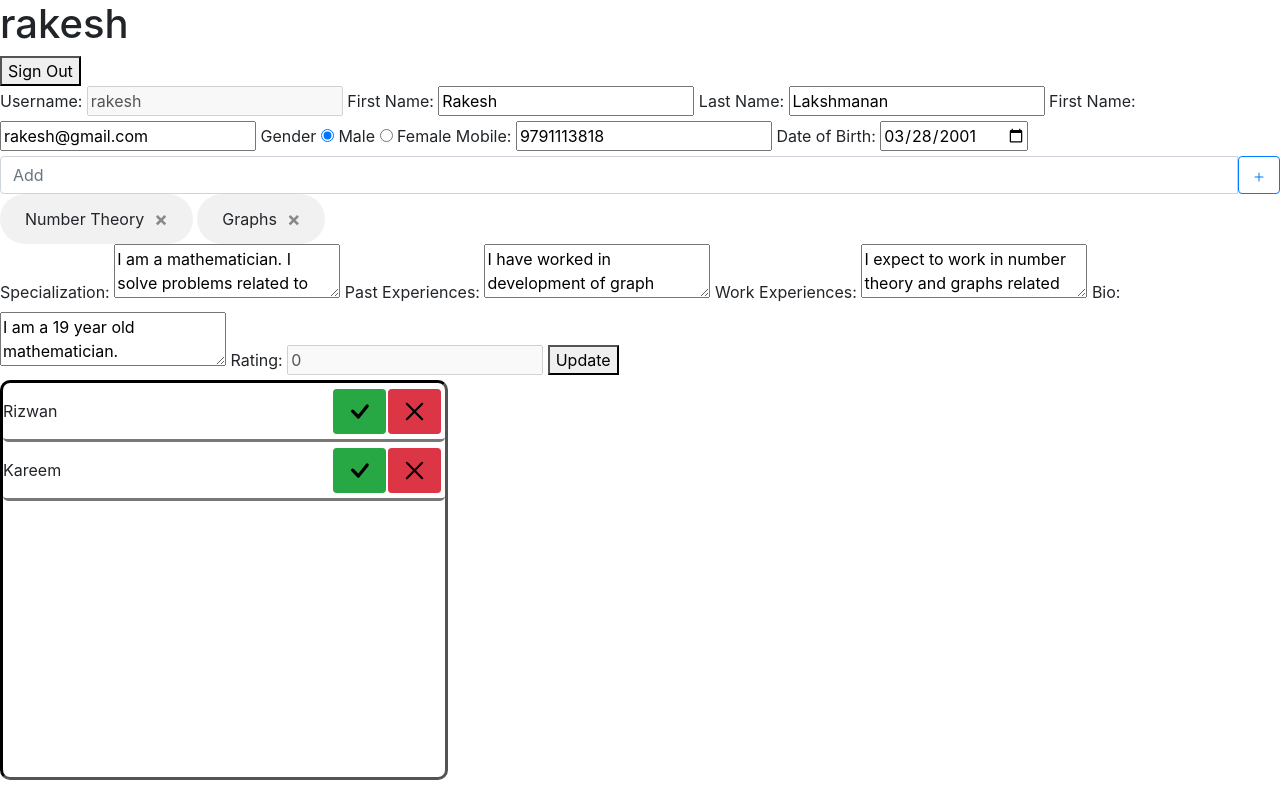
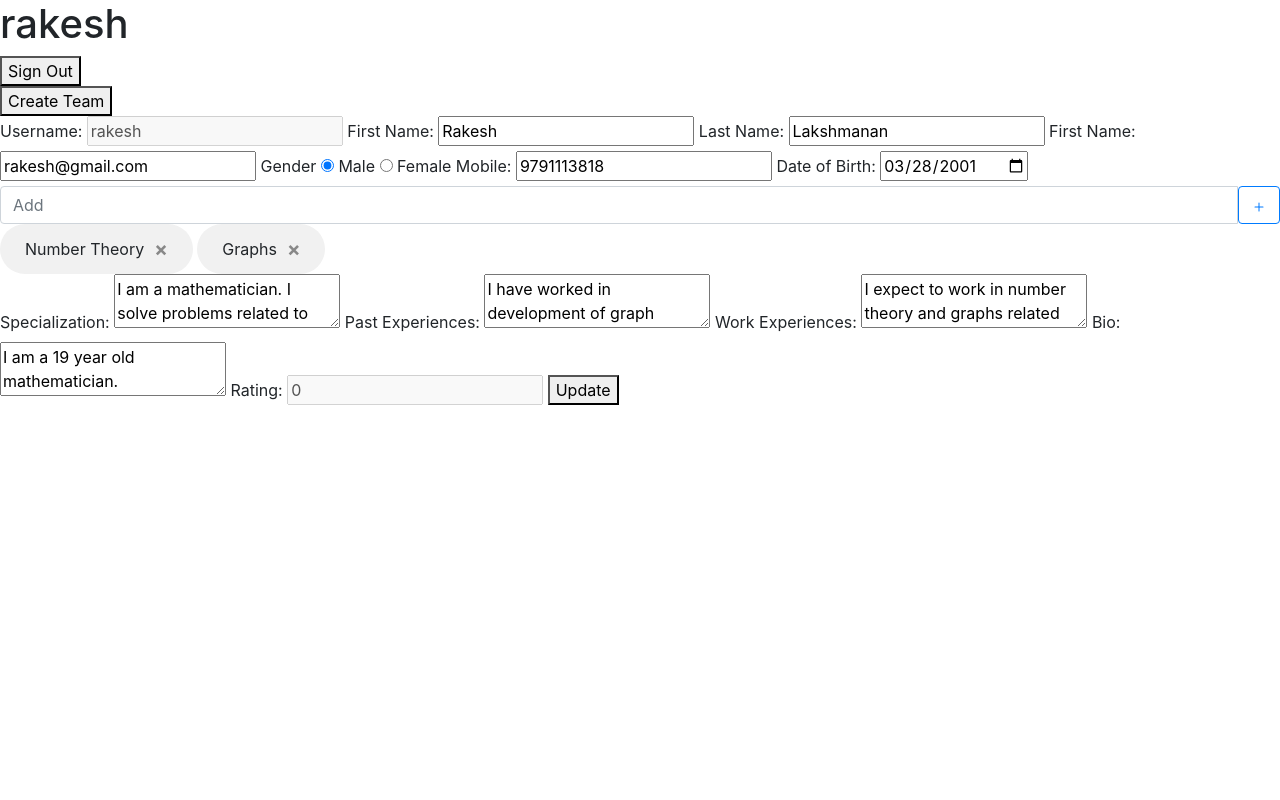
Before and after one commit to rizwankareem006/talenthunt, a Django app: a page that uses TalentHunt/Details/templates/Details/profile.html in a window 1280 px wide. Run offline with Django 3.2, Linux system fonts and the light colour scheme; a user stored in the database is signed in; data comes from the database, SQL or seed files in the repository; some libraries are stand-ins or nearby versions.

Commit message:
Team Profile Created

```diff
--- a/TalentHunt/Details/templates/Details/feed.html
+++ b/TalentHunt/Details/templates/Details/feed.html
@@ -13,7 +13,8 @@
     <button type="submit">Sign Out</button>
 </form>
 {% for item in carddet %}
-<div class="card">
+    <a href = "{% url 'Details:Profile' username=item.username %}">
+        <button class="card">
             <div class="card-header">
                 {{ item.fullname }}
             </div>
@@ -26,7 +27,8 @@
                 {{ item.workexpec }}
                 {{ item.rating }}
             </div>
-</div>
+        </button>
+    </a>
 {% endfor %}
 <ul class="pagination">
     <li class="page-item"><a class="page-link" href="{% url 'Details:Feed' page=page_number.previousPage %}">Previous</a></li>
--- a/TalentHunt/Details/templates/Details/profile.html
+++ b/TalentHunt/Details/templates/Details/profile.html
@@ -53,6 +53,9 @@
     {% csrf_token %}
     <button type="submit">Sign Out</button>
 </form>
+<form action="{% url 'Details:CreateTeam' %}" method="GET">
+    <button type="submit">Create Team</button>
+</form>
 <div id="status">
 
 </div>
@@ -61,20 +64,21 @@
     <label for="username">Username:</label>
     <input type="text" id="username" value={{pd.username}} disabled>
     <label for="firstname">First Name:</label>
-    <input type="text" id="firstname" value={{pd.firstname}}>
+    <input type="text" id="firstname" value={{pd.firstname}} {% if owner == False %} disabled {% endif %}>
     <label for="lastname">Last Name:</label>
-    <input type="text" id="lastname" value={{pd.lastname}}>
+    <input type="text" id="lastname" value={{pd.lastname}} {% if owner == False %} disabled {% endif %}>
     <label for="email">First Name:</label>
-    <input type="email" id="email" value={{pd.email}}>
+    <input type="email" id="email" value={{pd.email}} {% if owner == False %} disabled {% endif %}>
     <label>Gender</label>
-    <input type="radio" name="gender" id="male" value="Male" {% if pd.gender == 'Male' %}checked{% endif %}>
+    <input type="radio" name="gender" id="male" value="Male" {% if pd.gender == 'Male' %}checked{% endif %} {% if owner == False %} disabled {% endif %}>
     <label for="male">Male</label>
-    <input type="radio" name="gender" id="female" value="Female" {% if pd.gender == 'Female' %}checked{% endif %}>
+    <input type="radio" name="gender" id="female" value="Female" {% if pd.gender == 'Female' %}checked{% endif %} {% if owner == False %} disabled {% endif %}>
     <label for="female">Female</label>
     <label for="mobile">Mobile:</label>
-    <input type="number" id="mobile" value="{{pd.mobile}}">
+    <input type="number" id="mobile" value="{{pd.mobile}}" {% if owner == False %} disabled {% endif %}>
     <label for="dob">Date of Birth:</label>
-    <input type="date" id="dob" value="{{pd.dob}}">
+    <input type="date" id="dob" value="{{pd.dob}}" {% if owner == False %} disabled {% endif %}>
+    {% if owner %}
     <div class="input-group">
         <input type="text" id="chipValue" class="form-control" placeholder="Add">
         <div class="input-group-btn">
@@ -86,6 +90,7 @@
             </button>
         </div>
     </div>
+    {% endif %}
     <div id="tokens">
         {% for item in pd.skillset %}
             <div class="chip">
@@ -95,56 +100,17 @@
         {% endfor %}
     </div>
     <label for="specialization">Specialization:</label>
-    <textarea id="specialization">{{pd.specialization}}</textarea>
+    <textarea id="specialization" {% if owner == False %} disabled {% endif %}>{{pd.specialization}}</textarea>
     <label for="pastexp">Past Experiences:</label>
-    <textarea id="pastexp">{{pd.pastexp}}</textarea>
+    <textarea id="pastexp" {% if owner == False %} disabled {% endif %}>{{pd.pastexp}}</textarea>
     <label for="workexpec">Work Experiences:</label>
-    <textarea id="workexpec">{{pd.workexpec}}</textarea>
+    <textarea id="workexpec" {% if owner == False %} disabled {% endif %}>{{pd.workexpec}}</textarea>
     <label for="bio">Bio:</label>
-    <textarea id="bio">{{pd.bio}}</textarea>
+    <textarea id="bio" {% if owner == False %} disabled {% endif %}>{{pd.bio}}</textarea>
     <label for="rating">Rating:</label>
     <input type="number" id="rating" value="{{pd.rating}}" disabled>
-    <button type="button" id="update">Update</button>
-</form>
-<form>
-    {% csrf_token %}
-    <div class="teamlist">
-        <div class="item">
-            <div class="itemtext">
-                Rizwan
-            </div>
-            <div class="tick">
-                <button class="btn btn-success btn-sm" type="button" style="margin-right: 2px;">
-                    <svg width="2.5em" height="2.5em" viewBox="0 0 16 16" class="bi bi-check" fill="fillColor" xmlns="http://www.w3.org/2000/svg">
-                        <path fill-rule="evenodd" d="M10.97 4.97a.75.75 0 0 1 1.071 1.05l-3.992 4.99a.75.75 0 0 1-1.08.02L4.324 8.384a.75.75 0 1 1 1.06-1.06l2.094 2.093 3.473-4.425a.236.236 0 0 1 .02-.022z"/>
-                    </svg>
-                </button>
-                <button class="btn btn-danger btn-sm" type="button" style="margin-right: 2px;">
-                    <svg width="2.5em" height="2.5em" viewBox="0 0 16 16" class="bi bi-x" fill="fillColor" xmlns="http://www.w3.org/2000/svg">
-                        <path fill-rule="evenodd" d="M11.854 4.146a.5.5 0 0 1 0 .708l-7 7a.5.5 0 0 1-.708-.708l7-7a.5.5 0 0 1 .708 0z"/>
-                        <path fill-rule="evenodd" d="M4.146 4.146a.5.5 0 0 0 0 .708l7 7a.5.5 0 0 0 .708-.708l-7-7a.5.5 0 0 0-.708 0z"/>
-                    </svg>
-                </button>
-            </div>
-        </div>
-        <div class="item">
-            <div class="itemtext">
-                Kareem
-            </div>
-            <div class="tick">
-                <button class="btn btn-success btn-sm" type="button" style="margin-right: 2px;">
-                    <svg width="2.5em" height="2.5em" viewBox="0 0 16 16" class="bi bi-check" fill="fillColor" xmlns="http://www.w3.org/2000/svg">
-                        <path fill-rule="evenodd" d="M10.97 4.97a.75.75 0 0 1 1.071 1.05l-3.992 4.99a.75.75 0 0 1-1.08.02L4.324 8.384a.75.75 0 1 1 1.06-1.06l2.094 2.093 3.473-4.425a.236.236 0 0 1 .02-.022z"/>
-                    </svg>
-                </button>
-                <button class="btn btn-danger btn-sm" type="button" style="margin-right: 2px;">
-                    <svg width="2.5em" height="2.5em" viewBox="0 0 16 16" class="bi bi-x" fill="fillColor" xmlns="http://www.w3.org/2000/svg">
-                        <path fill-rule="evenodd" d="M11.854 4.146a.5.5 0 0 1 0 .708l-7 7a.5.5 0 0 1-.708-.708l7-7a.5.5 0 0 1 .708 0z"/>
-                        <path fill-rule="evenodd" d="M4.146 4.146a.5.5 0 0 0 0 .708l7 7a.5.5 0 0 0 .708-.708l-7-7a.5.5 0 0 0-.708 0z"/>
-                    </svg>
-                </button>
-            </div>
-        </div>
-    </div>
+    {% if owner == True %}
+        <button type="button" id="update">Update</button>
+    {% endif %}
 </form>
 {% endblock %}
--- a/TalentHunt/Details/urls.py
+++ b/TalentHunt/Details/urls.py
@@ -6,5 +6,8 @@ urlpatterns = [
     path('skills/', views.skills, name="Skills"),
     path('feed/<int:page>/', views.feed, name="Feed"),
     path('profile/<str:username>', views.profile, name="Profile"),
-    path('profile/update/<str:username>', views.profileupdate, name="ProfileUpdate")
+    path('profile/update/<str:username>', views.profileupdate, name="ProfileUpdate"),
+    path('createTeam/', views.createteam, name="CreateTeam"),
+    path('teamprofile/<int:team>', views.teamprofile, name="TeamProfile"),
+    path('teamprofile/update/<int:team>', views.teamprofileupdate, name="TeamProfileUpdate"),
 ]
--- a/TalentHunt/Details/views.py
+++ b/TalentHunt/Details/views.py
@@ -1,10 +1,10 @@
 from django.shortcuts import render,redirect
 from django.contrib.auth import logout
 from django.contrib.auth.decorators import login_required
-from .models import Skills, SkillSet
+from .models import Skills, SkillSet, Teams, TeamDesc, TeamMembers
 from django.contrib.auth.models import User
-from django.http import JsonResponse
-from .datastructure import CardDetails, PageNumber, ProfileDetails
+from django.http import JsonResponse, HttpResponseNotFound
+from .datastructure import CardDetails, PageNumber, ProfileDetails, TeamProfile
 
 # Create your views here.
 def signout(request):
@@ -49,39 +49,99 @@ def feed(request,page=1):
 
 @login_required
 def profile(request,username):
-    if request.method == "POST":
-        pass
-    else:
+    if str(request.user) == username:
         user = User.objects.get(username = request.user)
         pd = ProfileDetails(user)
-        context = {'pd':pd}
-        return render(request,'Details/profile.html', context=context)
+        context = {'pd':pd, 'owner':True}
+        print(context)
+    else:
+        user = User.objects.get(username = username)
+        pd = ProfileDetails(user)
+        context = {'pd':pd, 'owner':False}
+    return render(request,'Details/profile.html', context=context)
 
 @login_required
 def profileupdate(request, username):
     if request.method == "POST":
-            user = User.objects.get(username = request.user)
-            user.first_name = request.POST['firstname']
-            user.last_name = request.POST['lastname']
-            user.email = request.POST['email']
-            user.extuser.gender = request.POST['gender']
-            user.extuser.mobile = request.POST['mobile']
-            user.extuser.dob = request.POST['dob']
-            li = request.POST.getlist('skillset[]')
-            skills = Skills.objects.get(user=user)
-            skills.skillset.all().delete()
-            for i in li:
-                item = SkillSet.objects.create(skills = skills, description=i)
-                item.save()
-            user.skills.specialization = request.POST['specialization']
-            user.skills.pastexp = request.POST['pastexp']
-            user.skills.workexpec = request.POST['workexpec']
-            user.skills.bio = request.POST['bio']
-            user.skills.save()
-            user.extuser.save()
-            user.save()
-            response = {
-                'status':0,
-                'message':"Profile Updated Successfully!"
-            }
-            return JsonResponse(response)
+        user = User.objects.get(username = request.user)
+        user.first_name = request.POST['firstname']
+        user.last_name = request.POST['lastname']
+        user.email = request.POST['email']
+        user.extuser.gender = request.POST['gender']
+        user.extuser.mobile = request.POST['mobile']
+        user.extuser.dob = request.POST['dob']
+        li = request.POST.getlist('skillset[]')
+        skills = Skills.objects.get(user=user)
+        skills.skillset.all().delete()
+        for i in li:
+            item = SkillSet.objects.create(skills = skills, description=i)
+            item.save()
+        user.skills.specialization = request.POST['specialization']
+        user.skills.pastexp = request.POST['pastexp']
+        user.skills.workexpec = request.POST['workexpec']
+        user.skills.bio = request.POST['bio']
+        user.skills.save()
+        user.extuser.save()
+        user.save()
+        response = {
+            'status':0,
+            'message':"Profile Updated Successfully!"
+        }
+        return JsonResponse(response)
+
+@login_required
+def createteam(request):
+    if request.method == "POST":
+        teamname = str(request.POST['teamname']).strip()
+        teamdescription = str(request.POST['teamdescription']).strip()
+        teammotive = str(request.POST['teammotive']).strip()
+        if teamname == "":
+            error = "Team name cannot be empty!"
+            context = {'error':error}
+        elif teamdescription == "":
+            error = "Team description cannot be empty!"
+            context = {'error':error}
+        elif teammotive == "":
+            error = "Team motive cannot be empty!"
+            context = {'error':error}
+        else:
+            team = Teams.objects.create(teamname = teamname)
+            teamdesc = TeamDesc.objects.create(team=team, teamdescription=teamdescription, teammotive=teammotive)
+            teamdesc.save()
+            team.save()
+            return redirect('Details:TeamProfile', team=team.pk)
+    else:
+        context = {}
+    return render(request, 'Details/teamcreation.html', context=context)
+
+@login_required
+def teamprofile(request, team):
+    user = User.objects.get(username = request.user)
+    teamitem = Teams.objects.filter(pk=team)
+    if not teamitem.exists():
+        return HttpResponseNotFound('<h3>Page not found</h3>')
+    else:
+        owner = teamitem.members.filter(user = user).exists()
+        tp = TeamProfile(teamitem)
+        context = {'tp':tp, 'owner':owner}
+        return render(request, 'Details/teamprofile.html', context = context)
+
+@login_required
+def teamprofileupdate(request, team):
+    if request.method == "POST":
+        teamitem = Teams.objects.get(pk=team)
+        teamdescription = str(request.POST['teamdescription']).strip()
+        teammotive = str(request.POST['teammotive']).strip()
+        if teamdescription == "":
+            error = "Team description cannot be empty!"
+            context = {'error':error}
+        elif teammotive == "":
+            error = "Team motive cannot be empty!"
+            context = {'error':error}
+        else:
+            teamitem.teamdesc.teamdescription = teamdescription
+            teamitem.teamdesc.teammotive = teammotive
+            teamitem.teamdesc.save()
+            teamitem.save()
+            {'success':"Updated Successfully!"}
+        return render(request, 'Details/teamprofile.html', context=context)
```
Also changed, not shown: TalentHunt/Details/datastructure.py (+8 -0 lines), TalentHunt/Details/models.py (+8 -1 lines), TalentHunt/Details/templates/Details/teamcreation.html (added, +21 -0 lines), TalentHunt/Details/templates/Details/teamprofile.html (added, +18 -0 lines), TalentHunt/Details/migrations/0002_auto_20200829_2202.py (added), TalentHunt/db.sqlite3. Lines whose indentation alone changed are shown as unchanged.
